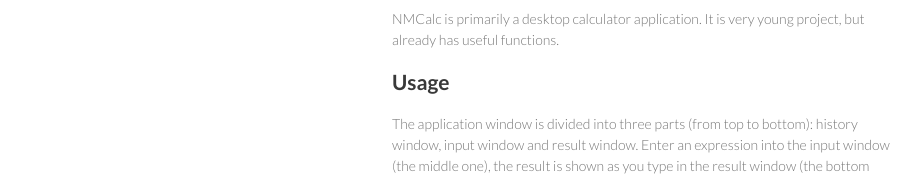
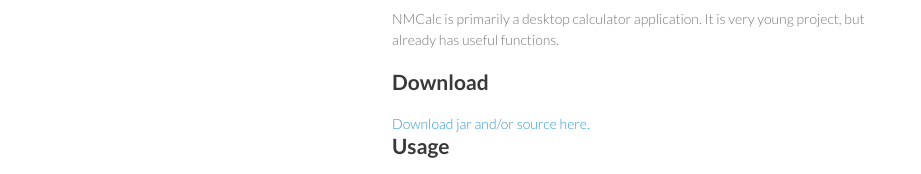
Before and after one commit to nnen/nmcalc, a plain HTML site: page index.html in a window 1280 px wide. Shown: the part 406-580 px from the top of the page, without its empty margins (178-1099 px from the left). Drawn offline with Linux system fonts and the light colour scheme.

Commit message:
Add download link.

```diff
--- a/index.html
+++ b/index.html
@@ -33,6 +33,11 @@
 </h1>
 
 <p>NMCalc is primarily a desktop calculator application.  It is very young project, but already has useful functions.</p>
+
+<h2>
+<a id="usage" class="anchor" href="#download" aria-hidden="true"><span class="octicon octicon-link"></span></a>Download</h2>
+
+<a href="https://github.com/nnen/nmcalc/releases/latest" />Download jar and/or source here.</a>
 
 <h2>
 <a id="usage" class="anchor" href="#usage" aria-hidden="true"><span class="octicon octicon-link"></span></a>Usage</h2>
```
